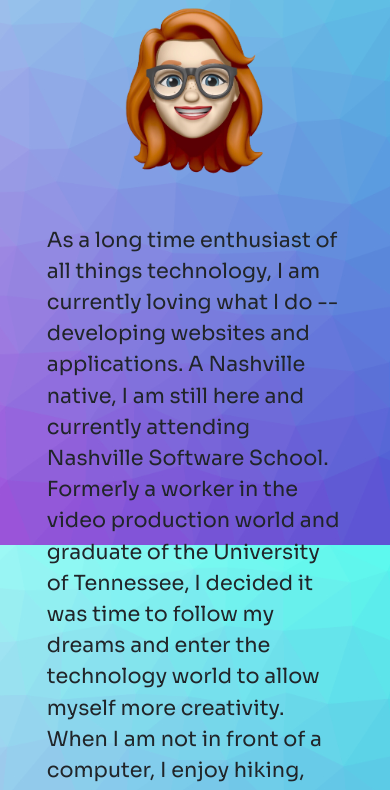
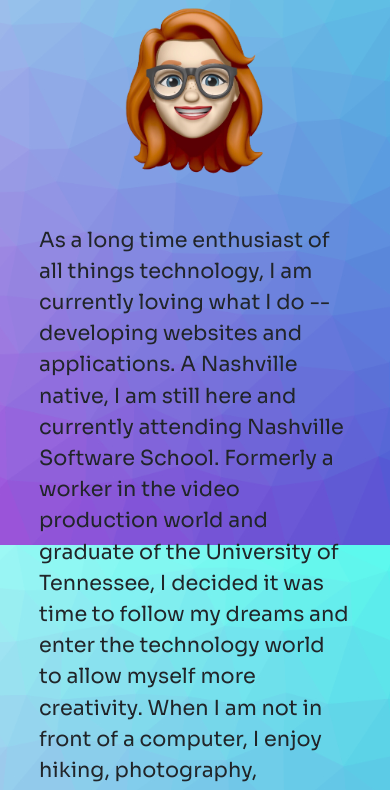
Before and after one commit to lindseysatterfield/react-personal-bio, a React app: page / in a window 390 px wide. Shown: the part 299-1089 px from the top of the page. Built offline with nearby package versions, Linux system fonts and the light colour scheme; some packages are replaced by stand-ins of ours; no server answers.

Commit message:
fixed responsive bug

```diff
--- a/src/styles/index.scss
+++ b/src/styles/index.scss
@@ -7,6 +7,9 @@
 @import url('https://fonts.googleapis.com/css2?family=Sora:wght@100;200;300;400;500;600;700&display=swap');
 @import url('https://fonts.googleapis.com/css2?family=Rock+Salt&display=swap');
 
+html {
+  margin: 0 auto;
+}
 body {
   font-family: 'Sora', sans-serif;
   margin: 0 auto;
@@ -21,3 +24,9 @@ body {
   width: 95%;
   margin: 0 auto;
 }
+
+@media(max-width: 767px) {
+  .main-container {
+      width: auto;
+  }
+}
--- a/src/styles/projects.scss
+++ b/src/styles/projects.scss
@@ -37,3 +37,9 @@
 .card-title {
   color: purple;
 }
+
+@media(max-width: 458px) {
+  #card {
+    width: auto;
+  }
+}
```
